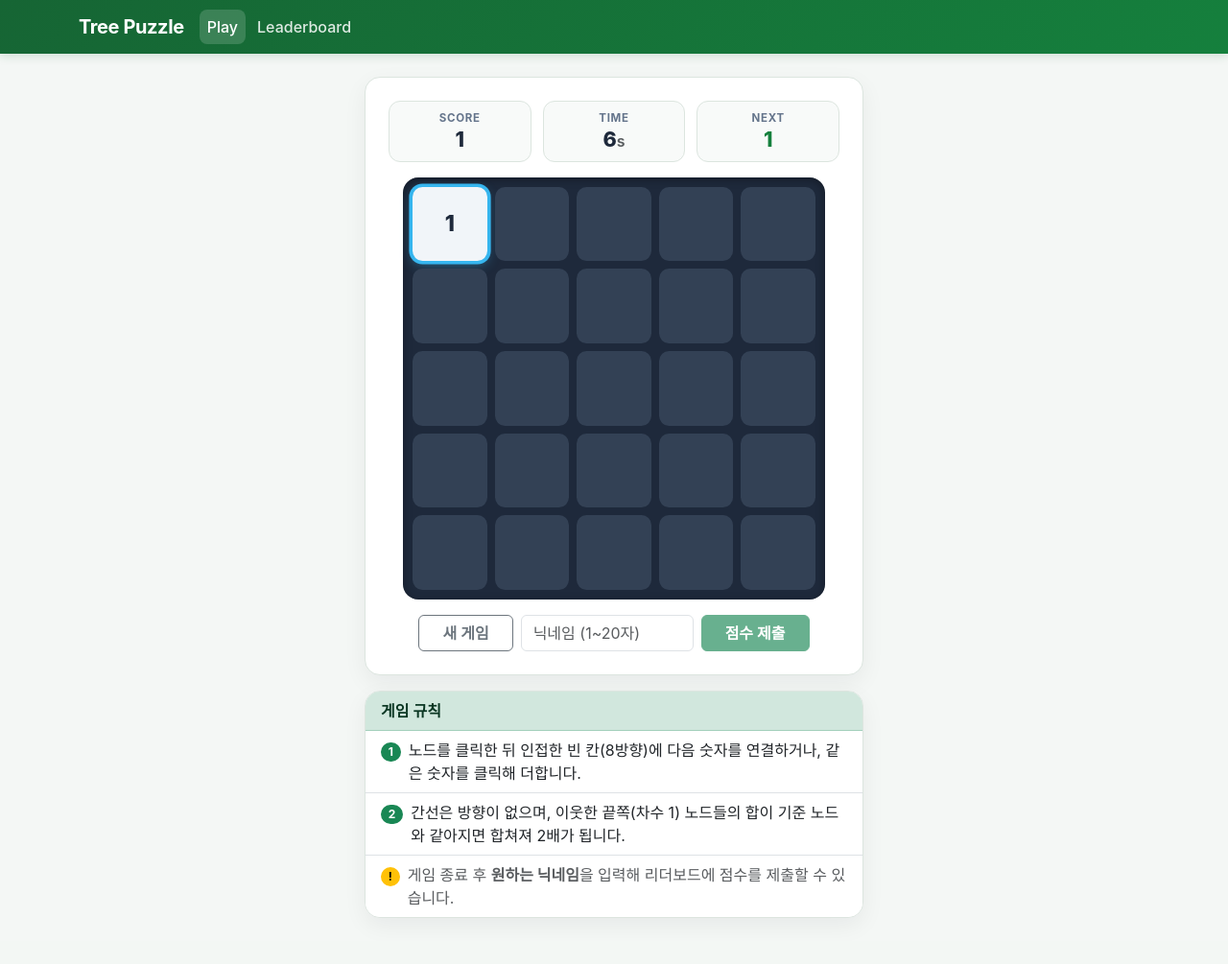
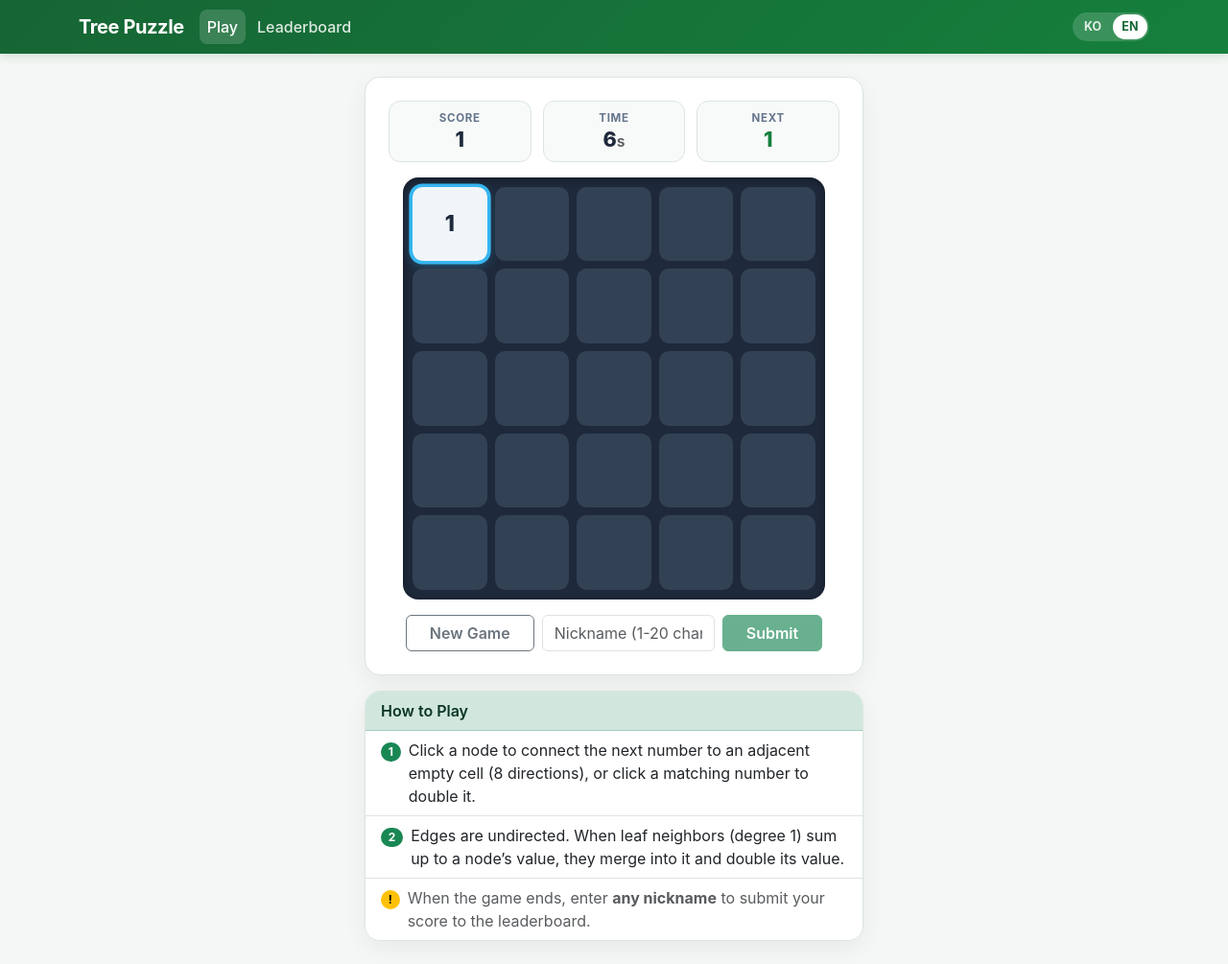
Before and after one commit to oudedong/database_project, a Django app: page /main/ in a window 1280 px wide. Shown: the whole page at 96% size. Before the commit the page ends 957 px from the top, so only its background shows below. Run offline with Django 5.2, Linux system fonts and the light colour scheme.

Commit message:
feat: add KO/EN language toggle with browser language auto-detection

```diff
--- a/core/static/core/css/base.css
+++ b/core/static/core/css/base.css
@@ -55,3 +55,28 @@ body {
   border-radius: 1rem;
   box-shadow: 0 8px 24px rgba(15, 23, 42, 0.06);
 }
+
+.tp-lang-toggle {
+  display: inline-flex;
+  background: rgba(255, 255, 255, 0.16);
+  border-radius: 999px;
+  padding: 2px;
+  gap: 2px;
+}
+
+.tp-lang-toggle button {
+  border: none;
+  background: transparent;
+  color: rgba(255, 255, 255, 0.85);
+  font-size: 0.78rem;
+  font-weight: 700;
+  padding: 0.22rem 0.6rem;
+  border-radius: 999px;
+  cursor: pointer;
+  transition: background-color 0.15s ease, color 0.15s ease;
+}
+
+.tp-lang-toggle button.active {
+  background: #ffffff;
+  color: #166534;
+}
--- a/core/static/core/js/base.js
+++ b/core/static/core/js/base.js
@@ -1,4 +1,7 @@
 import {getCookie} from '../../../../static/js/common.js';
+import {initI18n} from './i18n.js?v=20261126';
+
+initI18n();
 
 const csrftoken = getCookie('csrftoken');
 const logout_button = document.querySelector('#logout');
--- /dev/null
+++ b/core/static/core/js/i18n.js
@@ -0,0 +1,147 @@
+const STORAGE_KEY = 'tp_lang';
+
+export const TRANSLATIONS = {
+  ko: {
+    'nav.play': '플레이',
+    'nav.leaderboard': '리더보드',
+    'hud.score': '점수',
+    'hud.time': '시간',
+    'hud.next': '다음',
+    'game.restart': '새 게임',
+    'game.nicknamePlaceholder': '닉네임 (1~20자)',
+    'game.submit': '점수 제출',
+    'rules.title': '게임 규칙',
+    'rules.step1': '노드를 클릭한 뒤 인접한 빈 칸(8방향)에 다음 숫자를 연결하거나, 같은 숫자를 클릭해 더합니다.',
+    'rules.step2': '간선은 방향이 없으며, 이웃한 끝쪽(차수 1) 노드들의 합이 기준 노드와 같아지면 합쳐져 2배가 됩니다.',
+    'rules.step3Html': '게임 종료 후 <strong>원하는 닉네임</strong>을 입력해 리더보드에 점수를 제출할 수 있습니다.',
+    'alert.nicknameRequired': '닉네임을 1~20자로 입력해 주세요.',
+    'alert.submitSuccess': '점수가 성공적으로 제출되었습니다!',
+    'alert.submitFailed': '제출 실패: {error}',
+    'alert.serverError': '서버가 응답하지 않습니다.',
+    'alert.gameOver': '게임 종료! 최종 점수: {score}점',
+    'lb.title': '리더보드',
+    'lb.backToGame': '게임으로 돌아가기',
+    'lb.tabTotal': '전체',
+    'lb.tabWeekly': '주간',
+    'lb.tabMonth': '월간',
+    'lb.tabUser': '유저별 최고',
+    'lb.prev': '이전',
+    'lb.next': '다음',
+    'lb.empty': '아직 등록된 기록이 없습니다.',
+    'lb.scoreUnit': '{score}점',
+    'lb.timeUnit': '{time}초',
+    'lb.loadFailed': '리더보드를 불러오지 못했습니다: {error}',
+  },
+  en: {
+    'nav.play': 'Play',
+    'nav.leaderboard': 'Leaderboard',
+    'hud.score': 'Score',
+    'hud.time': 'Time',
+    'hud.next': 'Next',
+    'game.restart': 'New Game',
+    'game.nicknamePlaceholder': 'Nickname (1-20 chars)',
+    'game.submit': 'Submit',
+    'rules.title': 'How to Play',
+    'rules.step1': 'Click a node to connect the next number to an adjacent empty cell (8 directions), or click a matching number to double it.',
+    'rules.step2': 'Edges are undirected. When leaf neighbors (degree 1) sum up to a node’s value, they merge into it and double its value.',
+    'rules.step3Html': 'When the game ends, enter <strong>any nickname</strong> to submit your score to the leaderboard.',
+    'alert.nicknameRequired': 'Please enter a nickname (1-20 characters).',
+    'alert.submitSuccess': 'Score submitted successfully!',
+    'alert.submitFailed': 'Submit failed: {error}',
+    'alert.serverError': 'Server is not responding.',
+    'alert.gameOver': 'Game Over! Final Score: {score}',
+    'lb.title': 'Leaderboard',
+    'lb.backToGame': 'Back to Game',
+    'lb.tabTotal': 'All Time',
+    'lb.tabWeekly': 'Weekly',
+    'lb.tabMonth': 'Monthly',
+    'lb.tabUser': 'Best per Player',
+    'lb.prev': 'Prev',
+    'lb.next': 'Next',
+    'lb.empty': 'No scores yet.',
+    'lb.scoreUnit': '{score} pts',
+    'lb.timeUnit': '{time}s',
+    'lb.loadFailed': 'Failed to load leaderboard: {error}',
+  },
+};
+
+export function detectInitialLang() {
+  try {
+    const saved = localStorage.getItem(STORAGE_KEY);
+    if (saved === 'ko' || saved === 'en') {
+      return saved;
+    }
+  } catch (_) {}
+
+  const browserLang = (
+    (Array.isArray(navigator.languages) && navigator.languages[0]) ||
+    navigator.language ||
+    ''
+  ).toLowerCase();
+
+  return browserLang.startsWith('ko') ? 'ko' : 'en';
+}
+
+let currentLang = detectInitialLang();
+
+export function getLang() {
+  return currentLang;
+}
+
+export function t(key, params = {}) {
+  const dict = TRANSLATIONS[currentLang] || TRANSLATIONS.en;
+  let text = dict[key] ?? TRANSLATIONS.en[key] ?? key;
+  for (const [k, v] of Object.entries(params)) {
+    text = text.replaceAll(`{${k}}`, String(v));
+  }
+  return text;
+}
+
+export function applyTranslations() {
+  document.documentElement.lang = currentLang;
+
+  document.querySelectorAll('[data-i18n]').forEach((el) => {
+    const key = el.dataset.i18n;
+    el.textContent = t(key);
+  });
+
+  document.querySelectorAll('[data-i18n-html]').forEach((el) => {
+    const key = el.dataset.i18nHtml;
+    el.innerHTML = t(key);
+  });
+
+  document.querySelectorAll('[data-i18n-placeholder]').forEach((el) => {
+    const key = el.dataset.i18nPlaceholder;
+    el.setAttribute('placeholder', t(key));
+  });
+
+  document.querySelectorAll('#lang-toggle [data-lang]').forEach((btn) => {
+    const active = btn.dataset.lang === currentLang;
+    btn.classList.toggle('active', active);
+    btn.setAttribute('aria-pressed', active ? 'true' : 'false');
+  });
+}
+
+export function setLang(lang) {
+  if (lang !== 'ko' && lang !== 'en') return;
+  currentLang = lang;
+  try {
+    localStorage.setItem(STORAGE_KEY, lang);
+  } catch (_) {}
+  applyTranslations();
+  document.dispatchEvent(new CustomEvent('tp:langchange', { detail: { lang } }));
+}
+
+export function initI18n() {
+  applyTranslations();
+  const toggle = document.querySelector('#lang-toggle');
+  if (toggle && !toggle.dataset.i18nBound) {
+    toggle.dataset.i18nBound = '1';
+    toggle.addEventListener('click', (e) => {
+      const btn = e.target.closest('[data-lang]');
+      if (btn) {
+        setLang(btn.dataset.lang);
+      }
+    });
+  }
+}
--- a/core/static/core/js/main2.js
+++ b/core/static/core/js/main2.js
@@ -1,4 +1,5 @@
 import { getCookie } from "../../../../static/js/common.js";
+import { t } from "./i18n.js?v=20261126";
 
 class Node_v2{
 
@@ -444,11 +445,17 @@ class Controller{
         if (this.start_url){
             this.session_promise = this.start_session();
         }
+        this.last_alert = null;
+        document.addEventListener('tp:langchange', () => {
+            if (this.last_alert) {
+                this.show_alert(this.last_alert.key, this.last_alert.variant, this.last_alert.params);
+            }
+        });
         if (this.submit_button){
             this.submit_button.addEventListener('click', async ()=>{
                 const nickname = (this.nickname_input?.value || '').trim();
                 if (!nickname || nickname.length > 20) {
-                    this.show_alert('닉네임을 1~20자로 입력해 주세요.', 'warning');
+                    this.show_alert('alert.nicknameRequired', 'warning');
                     this.nickname_input?.focus();
                     return;
                 }
@@ -467,7 +474,7 @@ class Controller{
                         body  : JSON.stringify(this.data),
                     });
                     if(response.ok){
-                        this.show_alert('점수가 성공적으로 제출되었습니다!', 'success');
+                        this.show_alert('alert.submitSuccess', 'success');
                         this.submit_button.disabled = true;
                     }
                     else{
@@ -476,19 +483,20 @@ class Controller{
                             const m = await response.json();
                             if (m && m.error) errMsg = m.error;
                         } catch (_) {}
-                        this.show_alert(`제출 실패: ${errMsg}`, 'danger');
+                        this.show_alert('alert.submitFailed', 'danger', { error: errMsg });
                     }
                 } catch (error) {
-                    this.show_alert('서버가 응답하지 않습니다.', 'danger');
+                    this.show_alert('alert.serverError', 'danger');
                 }
             });
         }
     }
-    show_alert(message, variant='info'){
+    show_alert(key, variant='info', params={}){
+        this.last_alert = { key, variant, params };
         const box = document.querySelector('#game-alert');
         if(!box) return;
         box.className = `alert alert-${variant} mb-0 w-100 text-center fw-semibold`;
-        box.textContent = message;
+        box.textContent = t(key, params);
     }
     async start_session(){
         try {
@@ -541,7 +549,7 @@ class Controller{
                 this.submit_button.disabled = false;
             this.state_panel.end();
             this.data.score = score;
-            this.show_alert(`게임 종료! 최종 점수: ${score}점`, 'warning');
+            this.show_alert('alert.gameOver', 'warning', { score });
         }
     }
 }
--- a/core/templates/core/base.html
+++ b/core/templates/core/base.html
@@ -5,8 +5,8 @@
     <meta charset="utf-8">
     <meta name="viewport" content="width=device-width, initial-scale=1">
     <link href="https://cdn.jsdelivr.net/npm/bootstrap@5.3.8/dist/css/bootstrap.min.css" rel="stylesheet" integrity="sha384-sRIl4kxILFvY47J16cr9ZwB07vP4J8+LH7qKQnuqkuIAvNWLzeN8tE5YBujZqJLB" crossorigin="anonymous">
-    <link href="{% static 'core/css/base.css' %}?v=20261123" rel="stylesheet">
-    <script type="module" src="{% static 'core/js/base.js' %}?v=20261123" defer></script>
+    <link href="{% static 'core/css/base.css' %}?v=20261126" rel="stylesheet">
+    <script type="module" src="{% static 'core/js/base.js' %}?v=20261126" defer></script>
     <title>{% block title %}Tree Puzzle{% endblock %}</title>
     {% block etc %}{% endblock %}
   </head>
@@ -17,12 +17,16 @@
         <a class="navbar-brand me-3" href="{% url 'core:web:main' %}">Tree Puzzle</a>
         <ul class="navbar-nav me-auto gap-1">
           <li class="nav-item">
-            <a class="nav-link {% if request.resolver_match.url_name == 'main' %}active{% endif %}" href="{% url 'core:web:main' %}">Play</a>
+            <a class="nav-link {% if request.resolver_match.url_name == 'main' %}active{% endif %}" href="{% url 'core:web:main' %}" data-i18n="nav.play">Play</a>
           </li>
           <li class="nav-item">
-            <a class="nav-link {% if request.resolver_match.url_name == 'leaderboard' %}active{% endif %}" href="{% url 'core:web:leaderboard' %}">Leaderboard</a>
+            <a class="nav-link {% if request.resolver_match.url_name == 'leaderboard' %}active{% endif %}" href="{% url 'core:web:leaderboard' %}" data-i18n="nav.leaderboard">Leaderboard</a>
           </li>
         </ul>
+        <div id="lang-toggle" class="tp-lang-toggle" role="group" aria-label="Language">
+          <button type="button" data-lang="ko">KO</button>
+          <button type="button" data-lang="en">EN</button>
+        </div>
       </div>
     </nav>
     <main class="container py-4">
--- a/core/templates/core/main.html
+++ b/core/templates/core/main.html
@@ -1,8 +1,8 @@
 {% extends 'core/base.html' %}
 {% load static %}
 {% block etc %}
-<link href="{% static 'core/css/main.css' %}?v=20261123" rel="stylesheet">
-<script type="module" src="{% static 'core/js/main2.js' %}?v=20261123" defer></script>
+<link href="{% static 'core/css/main.css' %}?v=20261126" rel="stylesheet">
+<script type="module" src="{% static 'core/js/main2.js' %}?v=20261126" defer></script>
 {% endblock %}
 {% block title %}Tree Puzzle{% endblock %}
 {% block content %}
@@ -14,15 +14,15 @@
   <div class="tp-card p-3 p-sm-4 d-flex flex-column align-items-center gap-3">
     <div id="hud" class="hud-grid">
       <div class="hud-box">
-        <div class="hud-label">Score</div>
+        <div class="hud-label" data-i18n="hud.score">Score</div>
         <div class="hud-value" id="score">1</div>
       </div>
       <div class="hud-box">
-        <div class="hud-label">Time</div>
+        <div class="hud-label" data-i18n="hud.time">Time</div>
         <div class="hud-value"><span id="time">0</span><small class="fs-6 fw-semibold text-muted">s</small></div>
       </div>
       <div class="hud-box hud-box-next">
-        <div class="hud-label">Next</div>
+        <div class="hud-label" data-i18n="hud.next">Next</div>
         <div class="hud-value" id="next">1</div>
       </div>
     </div>
@@ -34,28 +34,28 @@
     <div id="game-alert" class="w-100 d-none"></div>
 
     <div class="d-flex flex-wrap gap-2 w-100 justify-content-center align-items-center">
-      <button id="restart" class="btn btn-outline-secondary px-4 fw-semibold">새 게임</button>
-      <input id="nickname" type="text" maxlength="20" class="form-control" style="max-width: 180px;" placeholder="닉네임 (1~20자)">
-      <button id="submit" class="btn btn-success px-4 fw-semibold" disabled>점수 제출</button>
+      <button id="restart" class="btn btn-outline-secondary px-4 fw-semibold" data-i18n="game.restart">새 게임</button>
+      <input id="nickname" type="text" maxlength="20" class="form-control" style="max-width: 180px;" placeholder="닉네임 (1~20자)" data-i18n-placeholder="game.nicknamePlaceholder">
+      <button id="submit" class="btn btn-success px-4 fw-semibold" disabled data-i18n="game.submit">점수 제출</button>
     </div>
   </div>
 
   <div class="tp-card overflow-hidden">
-    <div class="px-3 py-2 bg-success-subtle text-success-emphasis fw-semibold border-bottom border-success-subtle">
+    <div class="px-3 py-2 bg-success-subtle text-success-emphasis fw-semibold border-bottom border-success-subtle" data-i18n="rules.title">
       게임 규칙
     </div>
     <ul class="list-group list-group-flush">
       <li class="list-group-item d-flex align-items-start gap-2">
         <span class="badge rounded-pill text-bg-success mt-1">1</span>
-        <span>노드를 클릭한 뒤 인접한 빈 칸(8방향)에 다음 숫자를 연결하거나, 같은 숫자를 클릭해 더합니다.</span>
+        <span data-i18n="rules.step1">노드를 클릭한 뒤 인접한 빈 칸(8방향)에 다음 숫자를 연결하거나, 같은 숫자를 클릭해 더합니다.</span>
       </li>
       <li class="list-group-item d-flex align-items-start gap-2">
         <span class="badge rounded-pill text-bg-success mt-1">2</span>
-        <span>간선은 방향이 없으며, 이웃한 끝쪽(차수 1) 노드들의 합이 기준 노드와 같아지면 합쳐져 2배가 됩니다.</span>
+        <span data-i18n="rules.step2">간선은 방향이 없으며, 이웃한 끝쪽(차수 1) 노드들의 합이 기준 노드와 같아지면 합쳐져 2배가 됩니다.</span>
       </li>
       <li class="list-group-item d-flex align-items-start gap-2">
         <span class="badge rounded-pill text-bg-warning mt-1">!</span>
-        <span class="text-body-secondary">게임 종료 후 <strong>원하는 닉네임</strong>을 입력해 리더보드에 점수를 제출할 수 있습니다.</span>
+        <span class="text-body-secondary" data-i18n-html="rules.step3Html">게임 종료 후 <strong>원하는 닉네임</strong>을 입력해 리더보드에 점수를 제출할 수 있습니다.</span>
       </li>
     </ul>
   </div>
```
Also changed, not shown: core/static/core/js/leaderboard.js (+14 -4 lines), core/templates/core/leaderboard.html (+10 -10 lines), core/tests.py (+21 -2 lines).
